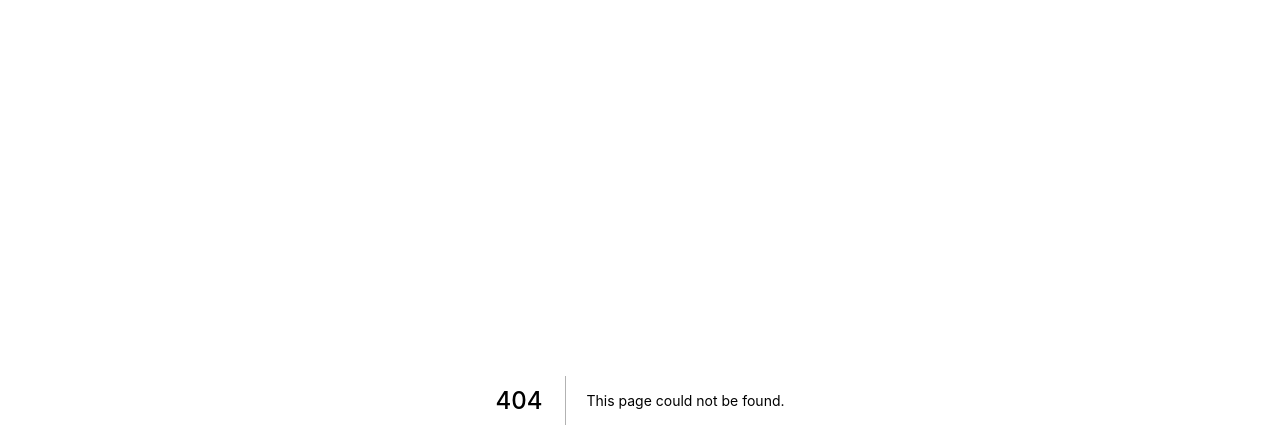
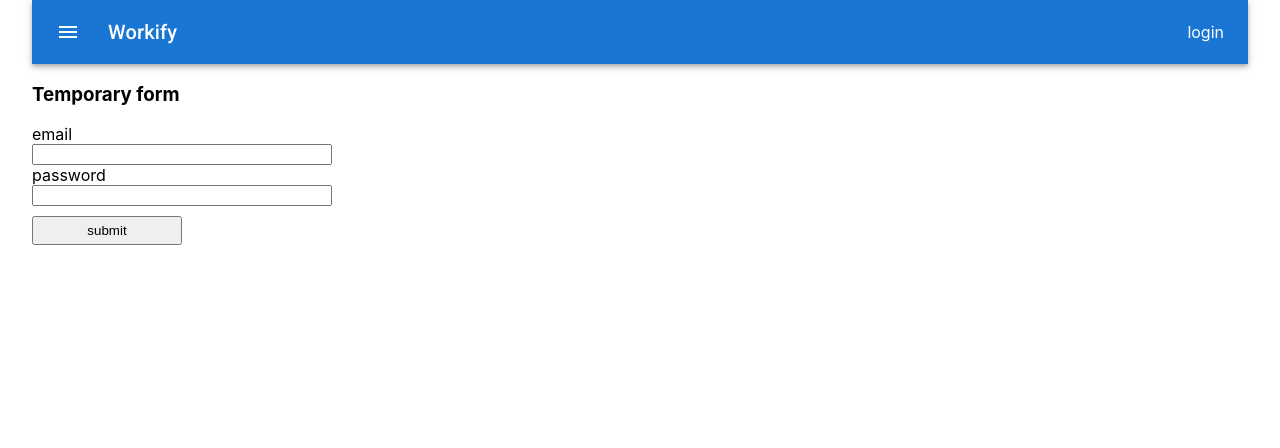
Before and after one commit to eoliverodev/workify-client, a Next.js app: page /login in a window 1280 px wide. Before the commit this address had no page. Shown: the top 448 px of the page. Built offline with nearby package versions, Linux system fonts and the light colour scheme.

Commit message:
appbar pt.2 + login page

```diff
--- a/components/appbar/view.tsx
+++ b/components/appbar/view.tsx
@@ -3,9 +3,9 @@ import { default as MuiAppBar } from "@mui/material/AppBar";
 import Box from "@mui/material/Box";
 import Toolbar from "@mui/material/Toolbar";
 import Typography from "@mui/material/Typography";
-import Button from "@mui/material/Button";
 import IconButton from "@mui/material/IconButton";
 import MenuIcon from "@mui/icons-material/Menu";
+import Link from 'next/link'
 
 function AppBarContent() {
   return (
@@ -22,9 +22,13 @@ function AppBarContent() {
             <MenuIcon />
           </IconButton>
           <Typography variant="h6" component="div" sx={{ flexGrow: 1 }}>
-            News
+          <Link href="/">
+            <a>Workify</a>
+          </Link>
           </Typography>
-          <Button color="inherit">Login</Button>
+          <Link href="/login">
+            <a>login</a>
+          </Link>
         </Toolbar>
       </MuiAppBar>
     </Box>
--- a/pages/index.tsx
+++ b/pages/index.tsx
@@ -1,8 +1,8 @@
 import type { NextPage } from "next";
 import Head from "next/head";
-import Image from "next/image";
 import styles from "../styles/Home.module.css";
 import AppBar from "../components/appbar";
+// import Image from "next/image";
 
 const Home: NextPage = () => {
   return (
@@ -23,6 +23,8 @@ const Home: NextPage = () => {
       </Head>
 
       <AppBar />
+
+      <h1>Homepage</h1>
 
       {/* <main className={styles.main}>
 
--- /dev/null
+++ b/pages/login/index.tsx
@@ -0,0 +1,7 @@
+import LoginPageContent from './view';
+
+function Login() {
+  return <LoginPageContent />;
+}
+
+export default Login;
--- /dev/null
+++ b/pages/login/view.tsx
@@ -0,0 +1,51 @@
+import Head from "next/head";
+import styles from "../../styles/Home.module.css";
+import AppBar from "../../components/appbar";
+
+function LoginPageContent() {
+  return (
+    <div className={styles.container}>
+      <Head>
+        <title>Homepage</title>
+        <meta name="description" content="Generated by create next app" />
+        <link rel="icon" href="/favicon.ico" />
+        <link
+          rel="stylesheet"
+          href="https://fonts.googleapis.com/css?family=Roboto:300,400,500,700&display=swap"
+        />
+        <link
+          rel="stylesheet"
+          href="https://fonts.googleapis.com/icon?family=Material+Icons"
+        />
+      </Head>
+
+      <AppBar />
+
+      <div
+        style={{ display: "flex", flexDirection: "column", maxWidth: "300px" }}
+      >
+        <h3>Temporary form</h3>
+
+        <div style={{ display: "flex", flexDirection: "column" }}>
+          <label htmlFor="email">email</label>
+          <input type="text" name="email" />
+        </div>
+
+        <div
+          style={{
+            display: "flex",
+            flexDirection: "column",
+            marginBottom: "10px",
+          }}
+        >
+          <label htmlFor="password">password</label>
+          <input type="text" name="password" />
+        </div>
+
+        <button style={{ padding: "5px", width: "150px" }}>submit</button>
+      </div>
+    </div>
+  );
+}
+
+export default LoginPageContent;
```
